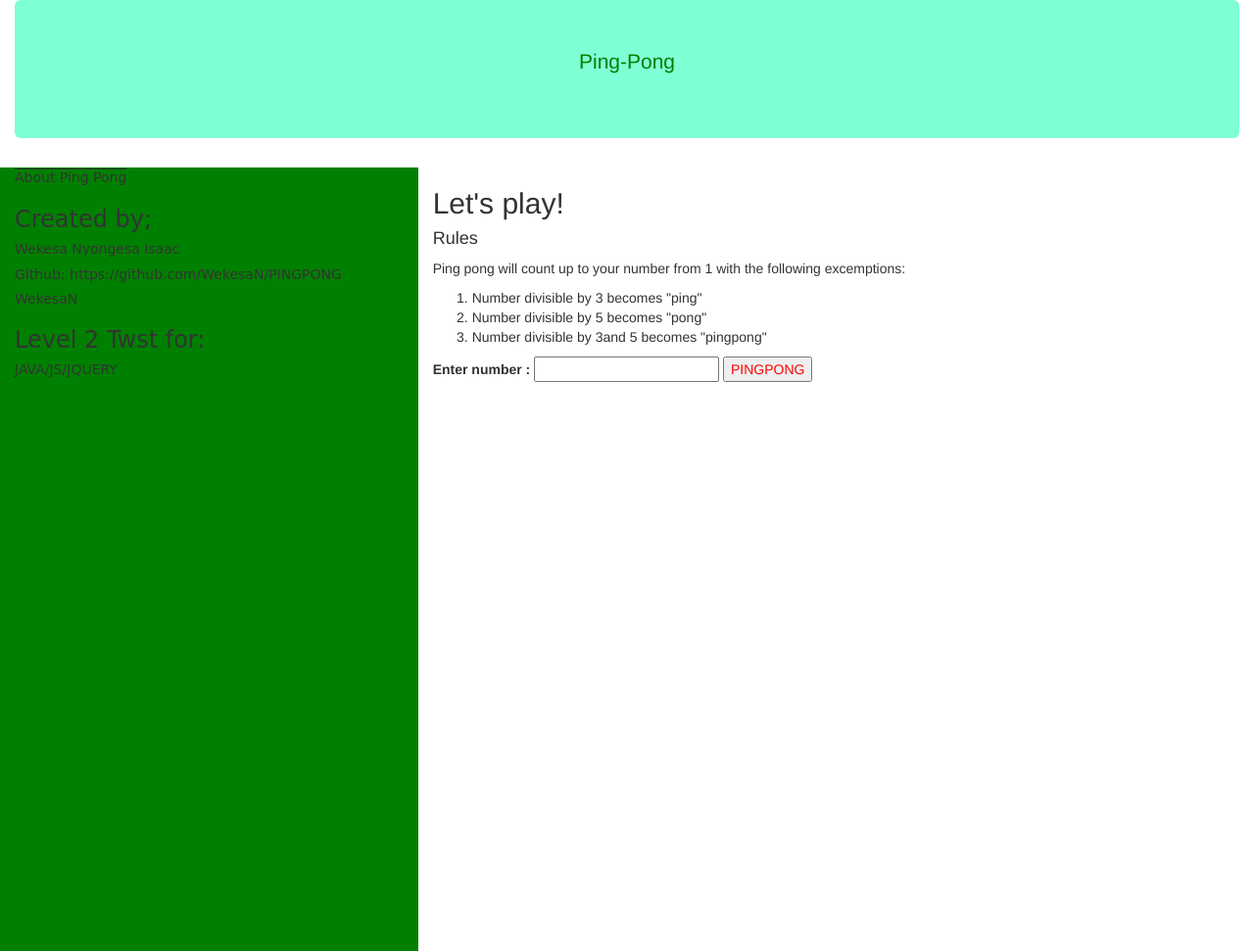
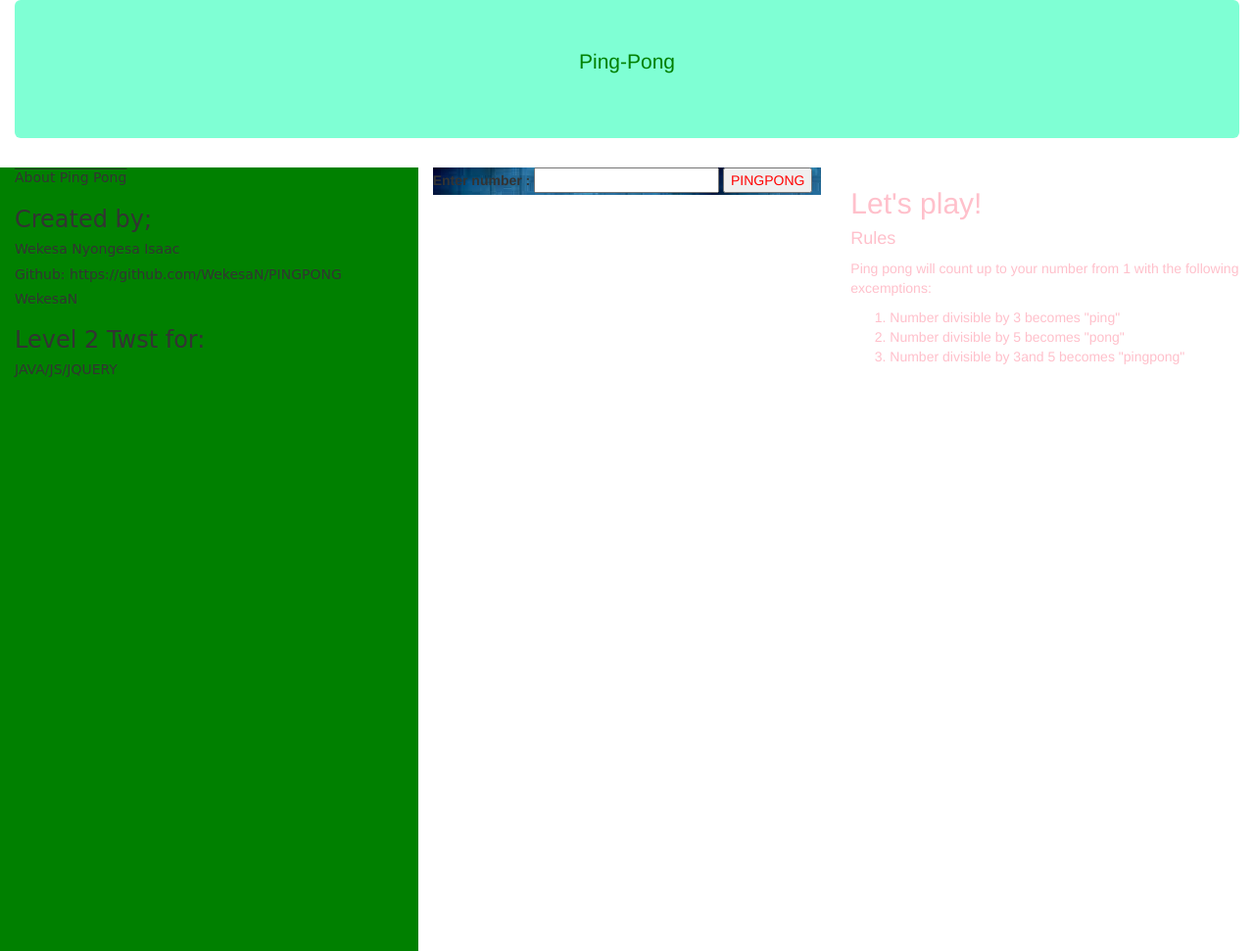
Before and after one commit to WekesaN/PINGPONG, a plain HTML site: page index.html in a window 1280 px wide. Shown: the whole page at 98% size. Drawn offline with nearby package versions, Linux system fonts and the light colour scheme.

```diff
--- a/css/styles.css
+++ b/css/styles.css
@@ -1,5 +1,10 @@
 #btn {
   color: red;
+}
+#form {
+  width:100%;
+  height:100%;
+  background-image: url(img/bg1.jpeg);
 }
 #items {
   display: none;
@@ -21,7 +26,23 @@
 }
 .label {
   text-decoration: underline;
-  color: #7fffd4
+  color: #7fffd4;
+}
+#bg {
+  color: pink;
+}
+.parallax {
+     /* The image used */
+     /* background-image: url(../css/img/bg.jpeg); */
+
+     /* Set a specific height */
+     height: 1000px;
+
+     /* Create the parallax scrolling effect */
+     background-attachment: fixed;
+     background-repeat: no-repeat;
+     background-size: cover;
+     background-position: center;
 }
 .form #btn:hover{
   color: blue;
@@ -34,3 +55,6 @@
 #left P {
   text-decoration: overline;
 }
+#output {
+  background-image: url();
+}
--- a/index.html
+++ b/index.html
@@ -5,7 +5,7 @@
   <link rel="stylesheet" href="css/styles.css" type="text/css">
   <link rel="stylesheet" href="css/bootstrap.css" type="text/css">
   <script src="https://code.jquery.com/jquery-3.3.1.min.js" integrity="sha256-FgpCb/KJQlLNfOu91ta32o/NMZxltwRo8QtmkMRdAu8=" crossorigin="anonymous"></script>
-  <script src="js/bootsrap.js"></script>
+  <!-- <script src="js/bootsrap.js"></script> -->
   <script src="js/scripts.js"></script>
   <!-- Global site tag (gtag.js) - Google Analytics -->
   <script async src="https://www.googletagmanager.com/gtag/js?id=UA-118401808-1"></script>
@@ -22,7 +22,8 @@
   <title>PING PONG</title>
 </head>
 <body>
-  <div class="container-fluid" class="well">
+  <div class="parallax">
+  <div class="container-fluid" id="wel">
     <div class="jumbotron" id="jumbo">
       <p class="header">Ping-Pong</p>
     </div>
@@ -36,27 +37,31 @@
         <h3>Level 2 Twst for:</h3>
         <h5>JAVA/JS/JQUERY</h5>
       </div>
-      <div class="col-md-8">
-        <h2>Let's play!</h2>
-        <h4>Rules</h4>
-        <p>Ping pong will count up to your number from 1 with the following excemptions:</p>
-        <ol>
-          <li>Number divisible by 3 becomes "ping"</li>
-          <li>Number divisible by 5 becomes "pong"</li>
-          <li>Number divisible by 3and 5 becomes "pingpong"</li>
-        </ol>
-        <div class="form">
+        <div class="col-md-4">
+        <div id="form">
           <form class="">
             <label for="number" id="label">Enter number :</label>
             <input type="text" id="number">
             <input type="submit" class="submit" id="btn" value="PINGPONG">
           </form>
+          <div class="number" id="output">
+          </div>
+          </div>
         </div>
-        <div class="number" id="output">
-        </div>
-      </div>
+        <div class="col-md-4" id="bg">
+          <h2>Let's play!</h2>
+          <h4>Rules</h4>
+          <p>Ping pong will count up to your number from 1 with the following excemptions:</p>
+          <ol>
+            <li>Number divisible by 3 becomes "ping"</li>
+            <li>Number divisible by 5 becomes "pong"</li>
+            <li>Number divisible by 3and 5 becomes "pingpong"</li>
+          </ol>
+          </div>
+
     </div>
   </div>
+    </div>
 </body>
 
 </html>
--- a/js/scripts.js
+++ b/js/scripts.js
@@ -1,5 +1,5 @@
 //Business logic
-var number;
+var Number;
 function display (){
         $('.number').text('');
   for (var i = 1; i <= number; i++){
@@ -24,7 +24,6 @@ $(document).ready(function(){
 $("form").submit(function(event){
 number = $("input#number").val();
 display();
-
 event.preventDefault();
 });
 
```
Also changed, not shown: css/img/bg.jpeg (added), css/img/bg1.jpeg (added).
